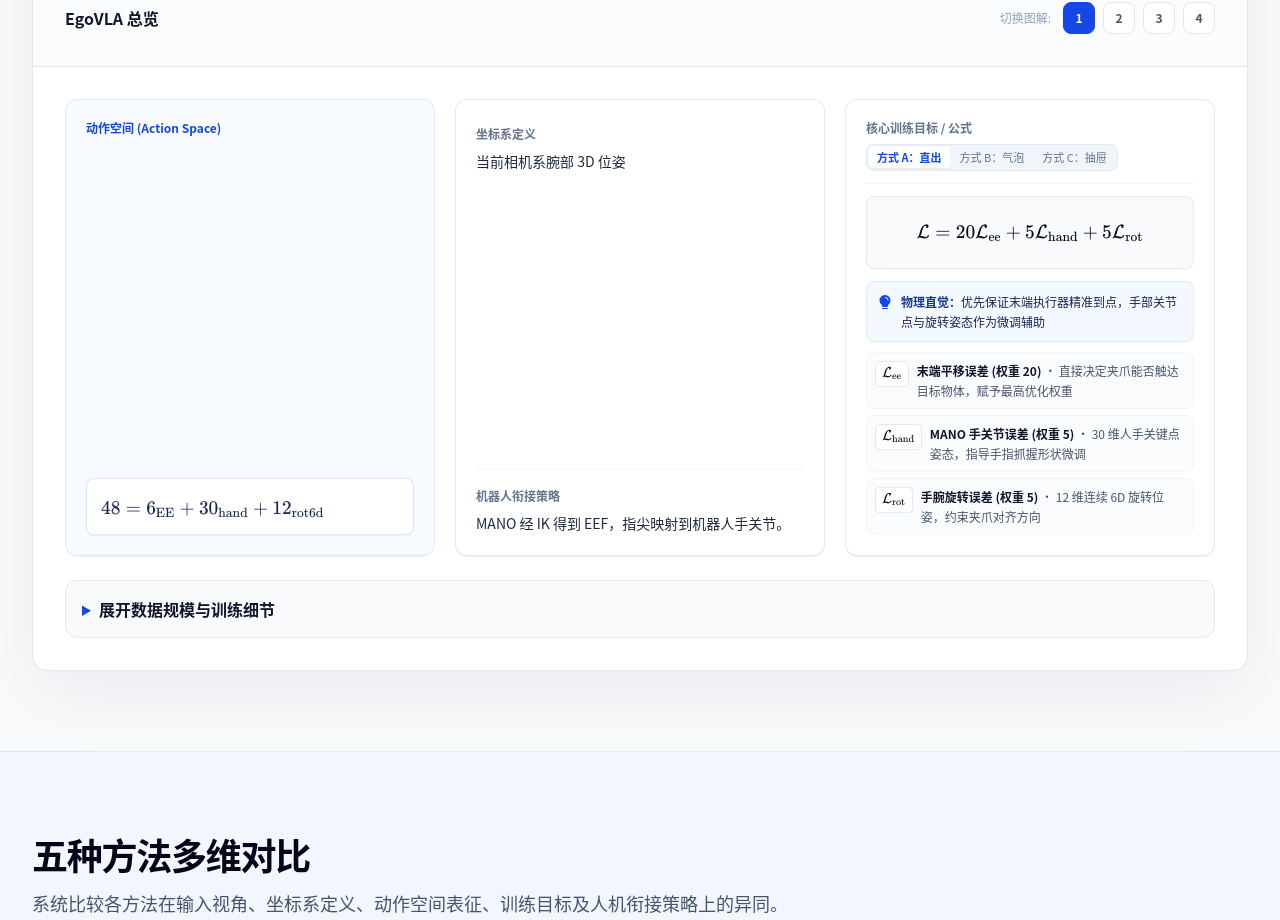
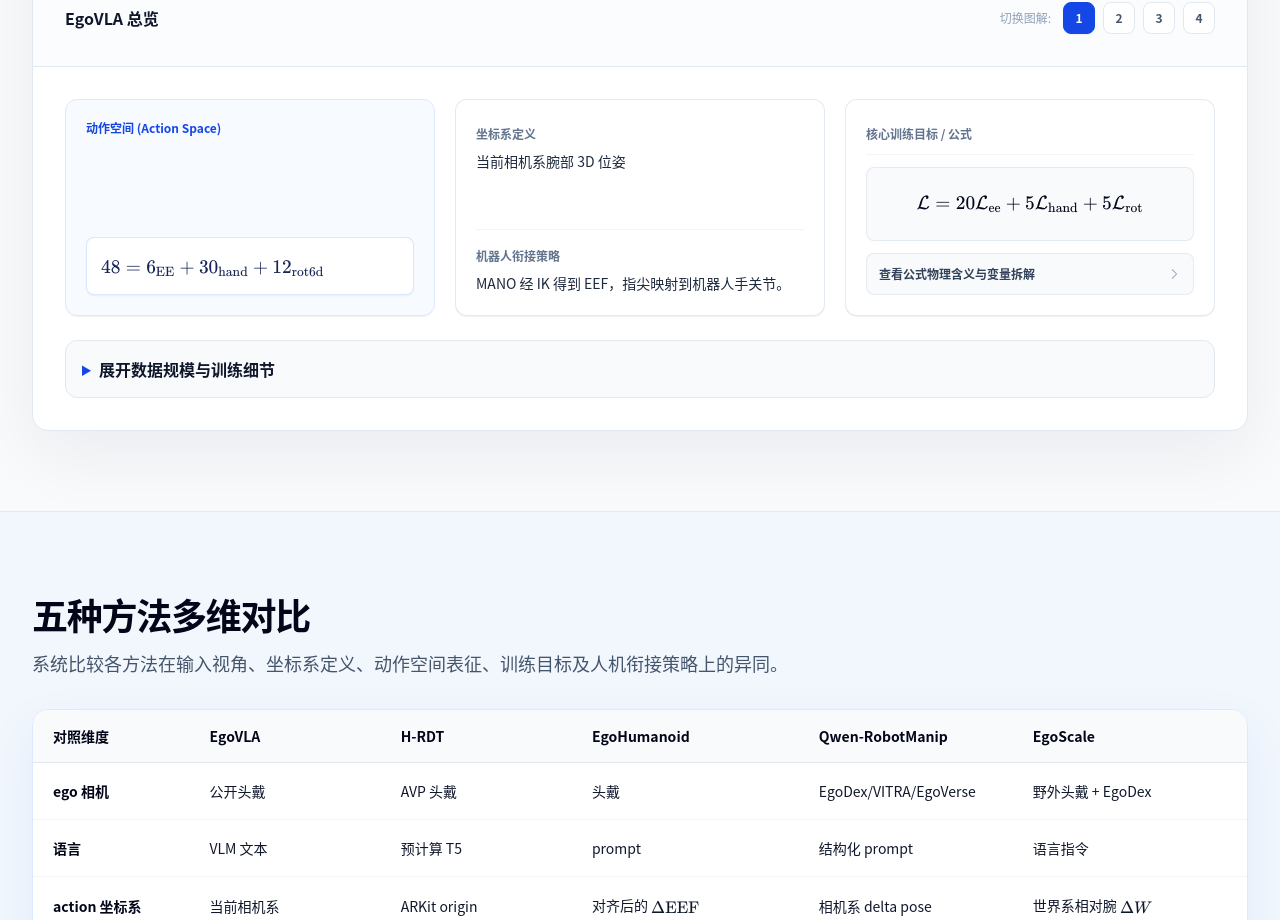
Before and after one commit to charming0668/ego, a Next.js app: page / in a window 1280 px wide. Shown: the part 2420-3340 px from the top of the page. Built offline with nearby package versions, Linux system fonts and the light colour scheme.

Commit message:
feat: solidify formula explanation using expandable disclosure drawer

```diff
--- a/components/interactive/formula-card.tsx
+++ b/components/interactive/formula-card.tsx
@@ -1,19 +1,15 @@
 "use client";
 
-import { useState } from "react";
 import katex from "katex";
-import { Lightbulb, Info, CaretRight } from "@phosphor-icons/react";
+import { CaretRight } from "@phosphor-icons/react";
 
 import MathText from "@/components/math-text";
 import type { FormulaExplanation } from "@/content/site-data";
-import { cn } from "@/lib/utils";
 
 type FormulaCardProps = {
   formulas: string[];
   explanation?: FormulaExplanation;
 };
-
-type PresentationMode = "inline" | "tooltip" | "drawer";
 
 function renderDisplayFormula(formula: string) {
   return katex.renderToString(formula, {
@@ -27,61 +23,13 @@
   formulas,
   explanation,
 }: FormulaCardProps) {
-  const [mode, setMode] = useState<PresentationMode>("inline");
-  const [activeTooltip, setActiveTooltip] = useState<number | null>(null);
-
   return (
     <div className="flex flex-col justify-between rounded-xl border border-slate-200/90 bg-white p-5 shadow-2xs">
-      {/* Header & Style Switcher */}
-      <div className="flex flex-wrap items-center justify-between gap-2 border-b border-slate-100 pb-3">
+      {/* Header */}
+      <div className="border-b border-slate-100 pb-2.5">
         <span className="text-xs font-semibold text-slate-500">
           核心训练目标 / 公式
         </span>
-
-        {/* Mode Switcher for the User to Compare All 3 Presentation Styles */}
-        {explanation && (
-          <div className="inline-flex items-center gap-0.5 rounded-lg border border-slate-200 bg-slate-100 p-0.5 text-[11px]">
-            <button
-              type="button"
-              onClick={() => setMode("inline")}
-              className={cn(
-                "rounded px-2 py-0.5 font-medium transition-colors",
-                mode === "inline"
-                  ? "bg-white font-semibold text-blue-700 shadow-2xs"
-                  : "text-slate-500 hover:text-slate-800",
-              )}
-              title="方式 A：直出直觉与变量拆解（推荐）"
-            >
-              方式 A：直出
-            </button>
-            <button
-              type="button"
-              onClick={() => setMode("tooltip")}
-              className={cn(
-                "rounded px-2 py-0.5 font-medium transition-colors",
-                mode === "tooltip"
-                  ? "bg-white font-semibold text-blue-700 shadow-2xs"
-                  : "text-slate-500 hover:text-slate-800",
-              )}
-              title="方式 B：交互悬停气泡"
-            >
-              方式 B：气泡
-            </button>
-            <button
-              type="button"
-              onClick={() => setMode("drawer")}
-              className={cn(
-                "rounded px-2 py-0.5 font-medium transition-colors",
-                mode === "drawer"
-                  ? "bg-white font-semibold text-blue-700 shadow-2xs"
-                  : "text-slate-500 hover:text-slate-800",
-              )}
-              title="方式 C：折叠抽屉"
-            >
-              方式 C：抽屉
-            </button>
-          </div>
-        )}
       </div>
 
       {/* Formulas List */}
@@ -95,82 +43,9 @@
         ))}
       </div>
 
-      {/* Explanation Area according to Selected Mode */}
+      {/* Explanation Drawer */}
       {explanation && (
-        <div className="mt-3">
-          {/* 方式 A：直出式精炼拆解 (Inline Intuition & Pills) */}
-          {mode === "inline" && (
-            <div className="space-y-2.5">
-              <div className="flex items-start gap-2 rounded-lg border border-blue-100 bg-blue-50/70 p-2.5 text-xs text-blue-950">
-                <Lightbulb size={16} className="mt-0.5 shrink-0 text-blue-700" weight="fill" />
-                <p className="leading-relaxed">
-                  <span className="font-semibold text-blue-900">物理直觉：</span>
-                  {explanation.intuition}
-                </p>
-              </div>
-              <div className="space-y-1.5">
-                {explanation.variables.map((v, i) => (
-                  <div
-                    key={i}
-                    className="flex items-start gap-2 rounded-lg border border-slate-100 bg-slate-50/70 p-2 text-xs leading-relaxed text-slate-800"
-                  >
-                    <span className="shrink-0 rounded border border-slate-200 bg-white px-1.5 py-0.5 font-mono font-medium text-slate-950">
-                      <MathText value={[{ math: v.symbol }]} />
-                    </span>
-                    <div>
-                      <span className="font-semibold text-slate-900">{v.meaning}</span>
-                      <span className="text-slate-600"> · {v.detail}</span>
-                    </div>
-                  </div>
-                ))}
-              </div>
-            </div>
-          )}
-
-          {/* 方式 B：交互悬停气泡 (Interactive Tooltip Badges) */}
-          {mode === "tooltip" && (
-            <div className="space-y-2">
-              <div className="flex items-center gap-1.5 text-xs text-slate-500">
-                <Info size={14} className="text-blue-700" />
-                <span>鼠标悬停符号查看变量含义与物理设计：</span>
-              </div>
-              <div className="flex flex-wrap gap-1.5">
-                {explanation.variables.map((v, i) => (
-                  <div key={i} className="group relative">
-                    <button
-                      type="button"
-                      onClick={() => setActiveTooltip(activeTooltip === i ? null : i)}
-                      className="inline-flex items-center gap-1 rounded-md border border-slate-200 bg-slate-50 px-2.5 py-1 text-xs text-slate-800 transition-colors hover:border-blue-400 hover:bg-blue-50/60 hover:text-blue-700"
-                    >
-                      <MathText value={[{ math: v.symbol }]} />
-                      <span className="text-[10px] text-slate-400">ⓘ</span>
-                    </button>
-                    {/* Floating Tooltip */}
-                    <div
-                      className={cn(
-                        "pointer-events-none absolute bottom-full left-1/2 z-20 mb-2 w-60 -translate-x-1/2 rounded-xl border border-slate-800 bg-slate-950 p-2.5 text-xs text-slate-100 opacity-0 shadow-xl transition-all duration-150 group-hover:pointer-events-auto group-hover:opacity-100",
-                        activeTooltip === i && "pointer-events-auto opacity-100",
-                      )}
-                    >
-                      <div className="font-semibold text-white">{v.meaning}</div>
-                      <div className="mt-1 text-[11px] leading-relaxed text-slate-300">
-                        {v.detail}
-                      </div>
-                      <div className="absolute top-full left-1/2 -translate-x-1/2 border-4 border-transparent border-t-slate-950" />
-                    </div>
-                  </div>
-                ))}
-              </div>
-              <p className="rounded-lg bg-slate-50 p-2 text-xs leading-relaxed text-slate-600">
-                <span className="font-semibold text-slate-800">💡 物理直觉：</span>
-                {explanation.intuition}
-              </p>
-            </div>
-          )}
-
-          {/* 方式 C：内嵌式折叠抽屉 (Expandable Drawer) */}
-          {mode === "drawer" && (
-            <details className="group rounded-lg border border-slate-200/80 bg-slate-50 p-3 text-xs">
+        <details className="group mt-3 rounded-lg border border-slate-200/80 bg-slate-50 p-3 text-xs">
           <summary className="flex cursor-pointer items-center justify-between font-semibold text-slate-700 transition-colors hover:text-blue-700">
             <span>查看公式物理含义与变量拆解</span>
             <CaretRight
@@ -178,15 +53,15 @@
               className="text-slate-400 transition-transform group-open:rotate-90"
             />
           </summary>
-              <div className="mt-3 space-y-2 border-t border-slate-200/80 pt-2.5">
-                <div className="rounded border border-blue-100 bg-blue-50/70 p-2 text-blue-950">
-                  <span className="font-semibold text-blue-900">物理直觉：</span>
+          <div className="mt-3 space-y-2.5 border-t border-slate-200/80 pt-2.5">
+            <div className="rounded-md border border-blue-100 bg-blue-50/70 p-2.5 text-blue-950">
+              <span className="font-semibold text-blue-900">💡 物理直觉：</span>
               {explanation.intuition}
             </div>
             <div className="space-y-1.5 pt-0.5">
               {explanation.variables.map((v, i) => (
-                    <div key={i} className="flex items-start gap-1.5 leading-relaxed text-slate-700">
-                      <span className="shrink-0 rounded border border-slate-200 bg-white px-1.5 py-0.5 font-mono text-slate-900">
+                <div key={i} className="flex items-start gap-2 leading-relaxed text-slate-700">
+                  <span className="shrink-0 rounded border border-slate-200 bg-white px-1.5 py-0.5 font-mono font-medium text-slate-950">
                     <MathText value={[{ math: v.symbol }]} />
                   </span>
                   <div>
@@ -200,7 +75,5 @@
         </details>
       )}
     </div>
-      )}
-    </div>
   );
 }
```
Also changed, not shown: 1 other file (tests, documents, lock files or other folders). Lines whose indentation alone changed are shown as unchanged.
